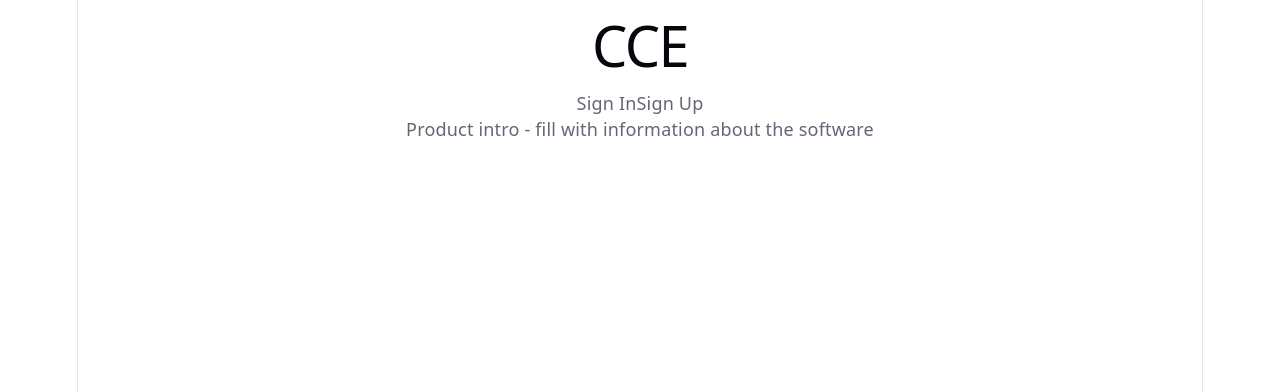
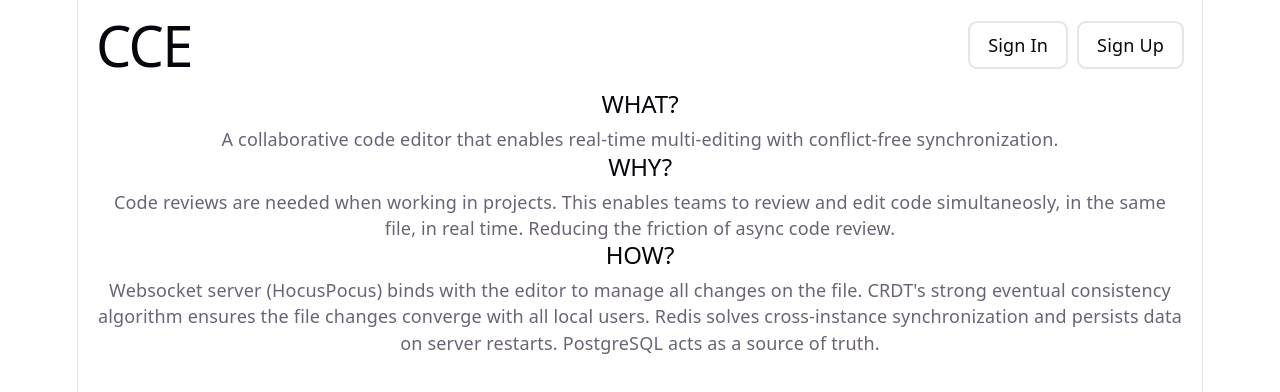
Before and after one commit to freddster14/Collaborative-Code-Editor, a React (Vite) app in the folder client/: page / in a window 1280 px wide. Shown: the top 392 px of the page. Built offline with nearby package versions, Linux system fonts and the light colour scheme; no server answers.

Commit message:
Refactor Nav component for improved styling and layout; enhance Intro page content with detailed software description

```diff
--- a/client/src/components/Nav.tsx
+++ b/client/src/components/Nav.tsx
@@ -17,25 +17,27 @@ export default function Nav() {
   }
 
   return (
-
     <div>
       {location.pathname.includes('dashboard') ?
-      <div>
+      <div className="nav">
         <h1 onClick={() => navigate('/dashboard')}>Dashboard</h1>
         <p>Welcome to your dashboard</p>
         <p>Username: {user?.username}</p>
         <button onClick={handleLogout}>Log off</button>
       </div>
       : user ?
-      <div className="flex">
+      <div className="nav">
         <h1>CCE</h1>
         <p>Go to your dashboard</p>
-        <button><Link to='/dashboard'>Dashboard</Link></button>
+        <button className="button"><Link to='/dashboard'>Dashboard</Link></button>
       </div>
-       : <div>
+       : <div className="nav">
         <h1>CCE</h1>
-        <button><Link to='/sign-in'>Sign In</Link></button>
-        <button><Link to='/sign-up'>Sign Up</Link></button>
+        <div className="flex gap-2">
+          <button className="button"><Link to='/sign-in'>Sign In</Link></button>
+          <button className="button"><Link to='/sign-up'>Sign Up</Link></button>
+        </div>
+
        </div>
       }
 
--- a/client/src/pages/Intro.tsx
+++ b/client/src/pages/Intro.tsx
@@ -1,7 +1,14 @@
 export default function Intro() {
   return(
     <div>
-      Product intro - fill with information about the software
+      <h2>WHAT?</h2>
+      <p>A collaborative code editor that enables real-time multi-editing with conflict-free synchronization.</p>
+      <h2>WHY?</h2>
+      <p>Code reviews are needed when working in projects. This enables teams to review and edit code simultaneosly, in the same file, in real time. Reducing the friction of async code review.
+      </p>
+      <h2>HOW?</h2>
+      <p>Websocket server (HocusPocus) binds with the editor to manage all changes on the file. CRDT's strong eventual consistency algorithm ensures the file changes converge with all local users. Redis solves cross-instance synchronization and persists data on server restarts. PostgreSQL acts as a source of truth.
+      </p>
     </div>
   )
 }
--- a/client/src/styles/index.css
+++ b/client/src/styles/index.css
@@ -6,9 +6,7 @@
   --bg: #fff;
   --border: #e5e4e7;
   --code-bg: #f4f3ec;
-  --accent: #aa3bff;
   --accent-bg: rgba(170, 59, 255, 0.1);
-  --accent-border: rgba(170, 59, 255, 0.5);
   --social-bg: rgba(244, 243, 236, 0.5);
   --shadow:
     rgba(0, 0, 0, 0.1) 0 10px 15px -3px, rgba(0, 0, 0, 0.05) 0 4px 6px -2px;
@@ -55,6 +53,7 @@
 #root {
   width: 1126px;
   max-width: 100%;
+  padding: 0 1rem;
   margin: 0 auto;
   text-align: center;
   border-inline: 1px solid var(--border);
@@ -90,7 +89,31 @@ h1 {
 }
 
 
+.nav {
+  display: flex;
+  justify-content: space-between;
+  align-items: center;
+  gap: .5rem;
+}
 
+.button {
+  border: var(--border) 2px solid;
+  color: var(--text-h);
+  padding: .5rem 1rem;
+  border-radius: .5rem;
+}
+
+.button:hover {
+  background-color: var(--text);
+}
+
+.link {
+  text-decoration: underline var(--text)  1px;
+}
+.link:hover {
+  text-decoration: underline var(--text-h)  1px;
+  color: var(--text-h);
+}
 
 h2 {
   font-size: 24px;
@@ -104,18 +127,3 @@ h2 {
 p {
   margin: 0;
 }
-
-code,
-.counter {
-  font-family: var(--mono);
-  display: inline-flex;
-  border-radius: 4px;
-  color: var(--text-h);
-}
-
-code {
-  font-size: 15px;
-  line-height: 135%;
-  padding: 4px 8px;
-  background: var(--code-bg);
-}
```
